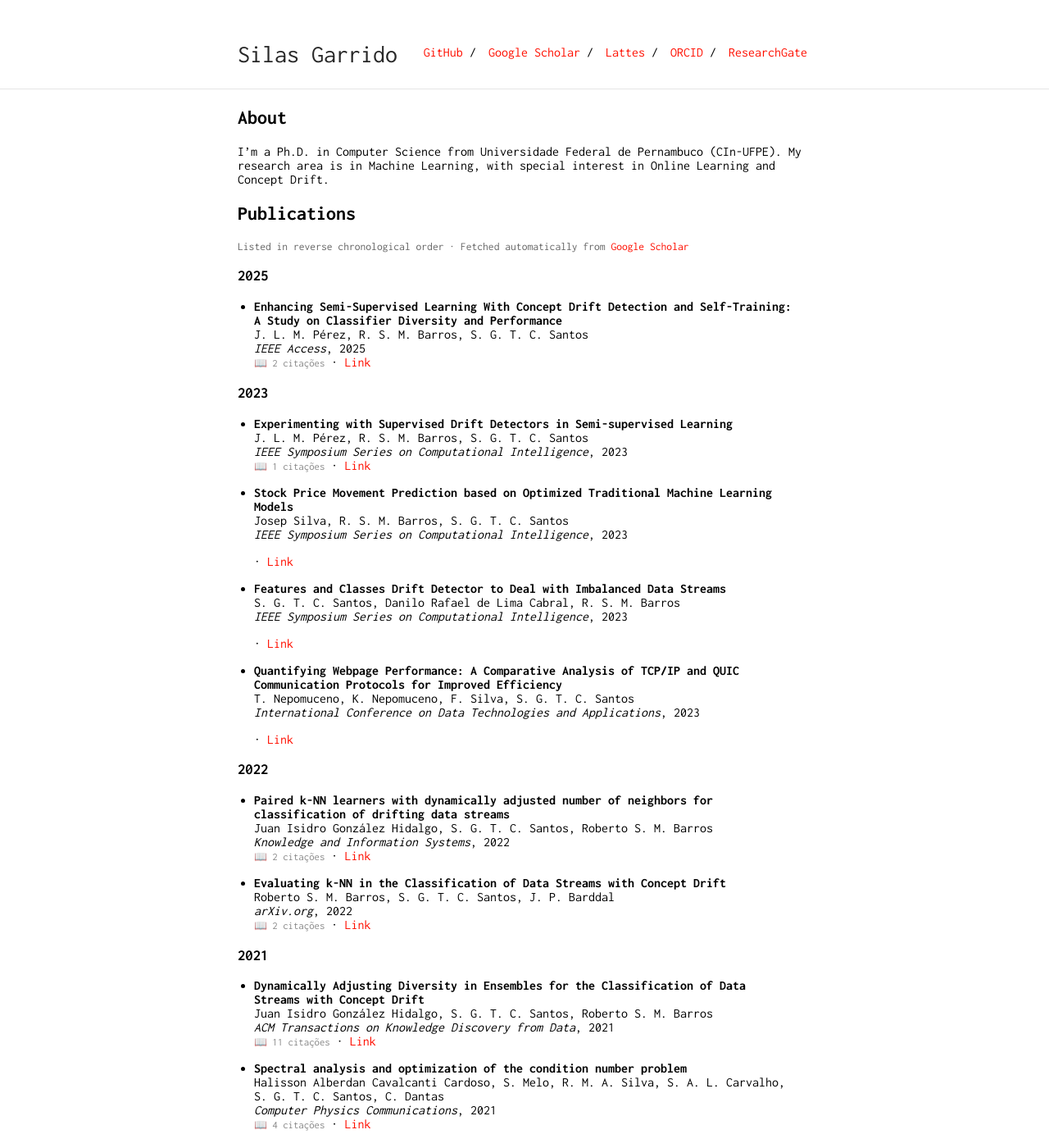
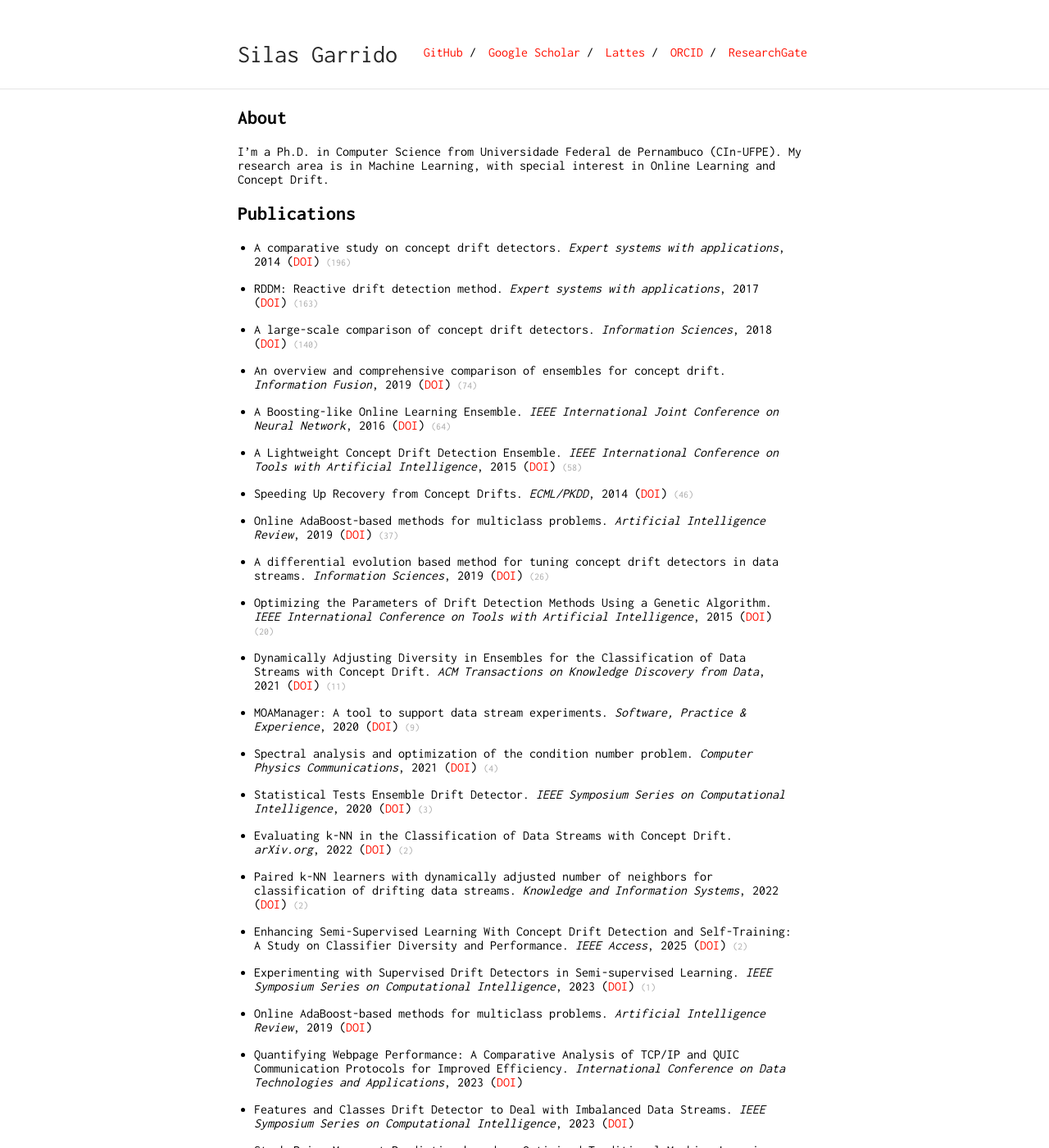
Before and after one commit to silasgtcs/silasgtcs.github.io, a Jekyll site: the page built from index.md, in a window 1280 px wide and 1400 px high. Shown: the whole window at 82% size. Built offline with Jekyll 4.4.1, drawn with Linux system fonts in a browser that asks for light colours; our own code applies the rules of GitHub Pages for plain Markdown files; some of the changed text lies outside the part shown.

Commit message:
Update publications.html

```diff
--- a/_includes/publications.html
+++ b/_includes/publications.html
@@ -2,30 +2,14 @@
 
 {% if site.data.publications %}
 
-<p style="font-size:0.85em; color:#666;">
-  Listed in reverse chronological order ·
-  Fetched automatically from
-  <a href="https://scholar.google.com/citations?user={{ site.scholar_id }}" target="_blank">Google Scholar</a>
-</p>
+{% assign sorted_pubs = site.data.publications | sort: "citations" | reverse %}
+{% for pub in sorted_pubs %}
+- {{ pub.title }}. *{{ pub.venue }}*{% if pub.year %}, {{ pub.year }}{% endif %}{% if pub.url != "" %} ([DOI]({{ pub.url }}){:target="_blank"}){% endif %}{% if pub.citations > 0 %} <span style="font-size:0.75em; color:#aaa;">({{ pub.citations }})</span>{% endif %}
 
-{% assign pubs_by_year = site.data.publications | group_by: "year" | sort: "name" | reverse %}
-
-{% for year_group in pubs_by_year %}
-### {{ year_group.name }}
-
-{% for pub in year_group.items %}
-- **{{ pub.title }}**
-  {{ pub.authors | join: ", " }}
-  *{{ pub.venue }}*{% if pub.year %}, {{ pub.year }}{% endif %}
-  {% if pub.citations > 0 %}<span style="font-size:0.8em; color:#888;">📖 {{ pub.citations }} citações</span>{% endif %}
-  {% if pub.url != "" %}· [Link]({{ pub.url }}){:target="_blank"}{% endif %}
-
-{% endfor %}
 {% endfor %}
 
 {% else %}
 
-{% comment %} Publicações estáticas enquanto o script ainda não rodou {% endcomment %}
 -  Evaluating k-NN in the Classification of Data Streams with Concept Drift. arXiv, 2022 ([DOI](https://doi.org/10.48550/arXiv.2210.03119){:target="_blank"}).
 -  Dynamically Adjusting Diversity in Ensembles for the Classification of Data Streams with Concept Drift. ACM Transactions on Knowledge Discovery from Data, v. 16 (Issue 2), p. 1-20, 2022 ([DOI](https://doi.org/10.1145/3466616){:target="_blank"}).
 -  Spectral analysis and optimization of the condition number problem. Computer Physics Communications, v. 258, p. 107587, 2021 ([DOI](https://dx.doi.org/10.1016/j.cpc.2020.107587){:target="_blank"}).
```
